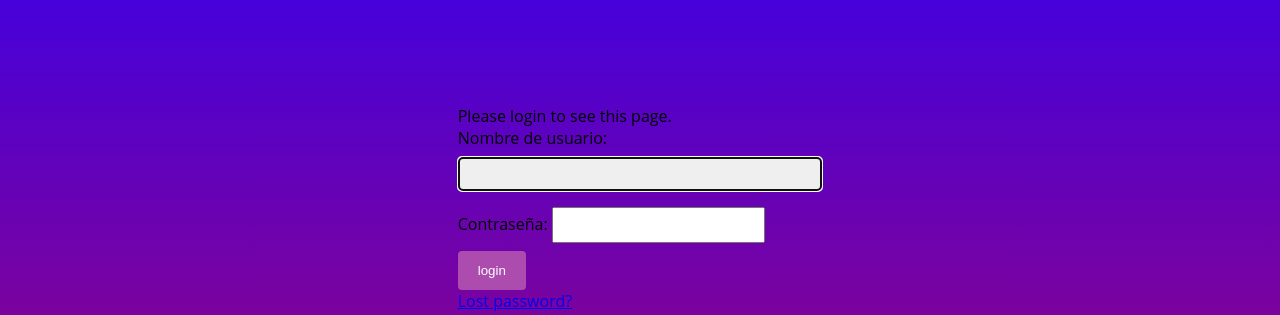
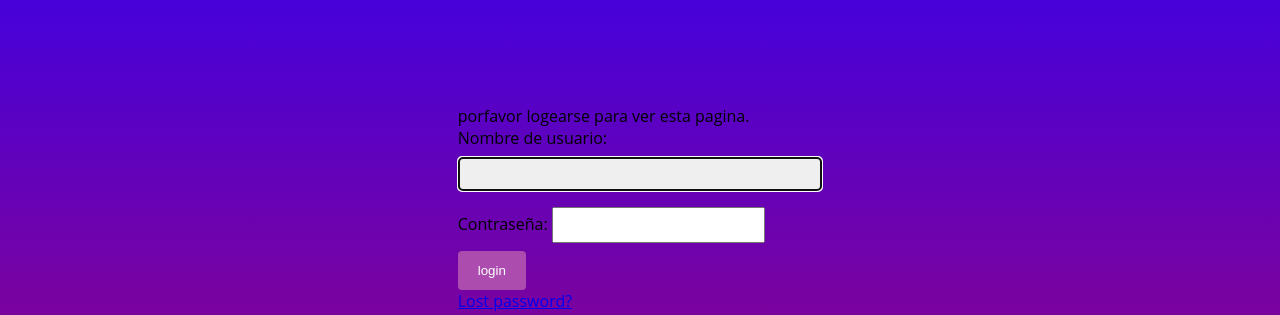
Before and after one commit to patriciohc1234/Prueba3-Nicolas-Montecinos---Patricio-Huentemil-seccion-007d, a Django app: a page that uses ventas/templates/registration/login.html in a window 1280 px wide. Shown: the part 192-507 px from the top of the page. Run offline with Django 3.2, Linux system fonts and the light colour scheme; some libraries are stand-ins or nearby versions.

Commit message:
cambios menores

```diff
--- a/informacion de integrantes y pagina.txt
+++ b/informacion de integrantes y pagina.txt
@@ -1,4 +1,5 @@
 Nombre De Integrantes: Patricio Huentemil, Nicolas Montecino
 User: superusuventas
-Pass: passventas
+User PythonAnywhere: usupythonanywhere
+Pass Admin y Pythonanaywhere: passventas
 Ambiente Virtual: ambiente_virtual_tienda
--- a/ventas/templates/index.html
+++ b/ventas/templates/index.html
@@ -12,7 +12,7 @@
   <link rel="stylesheet" href="{% static 'css/main.css'%}">
   <script src="{% static 'js/jquery-3.1.0.min.js'%}"></script>
   <script src="{% static 'js/carrito.js'%}"></script>
-  <script src="{% static 'js/main.js'%}"></script>
+
   </head>
 {% block content %}
 <body>
--- a/ventas/templates/registration/login.html
+++ b/ventas/templates/registration/login.html
@@ -2,15 +2,14 @@
 {% block content %}
 
 {% if form.errors %}
-<p>Your username and password didn't match. Please try again.</p>
+<p>Tu nombre o contraseña esta errada, porfavor intente nuevamente</p>
 {% endif %}
 
 {% if next %}
     {% if user.is_authenticated %}
-    <p>Your account doesn't have access to this page. To proceed,
-    please login with an account that has access.</p>
+    <p>Tu cuenta no tiene acceso a la web.</p>
     {% else %}
-    <p>Please login to see this page.</p>
+    <p>porfavor logearse para ver esta pagina.</p>
     {% endif %}
 {% endif %}
 
```
Lines whose indentation alone changed are shown as unchanged.
